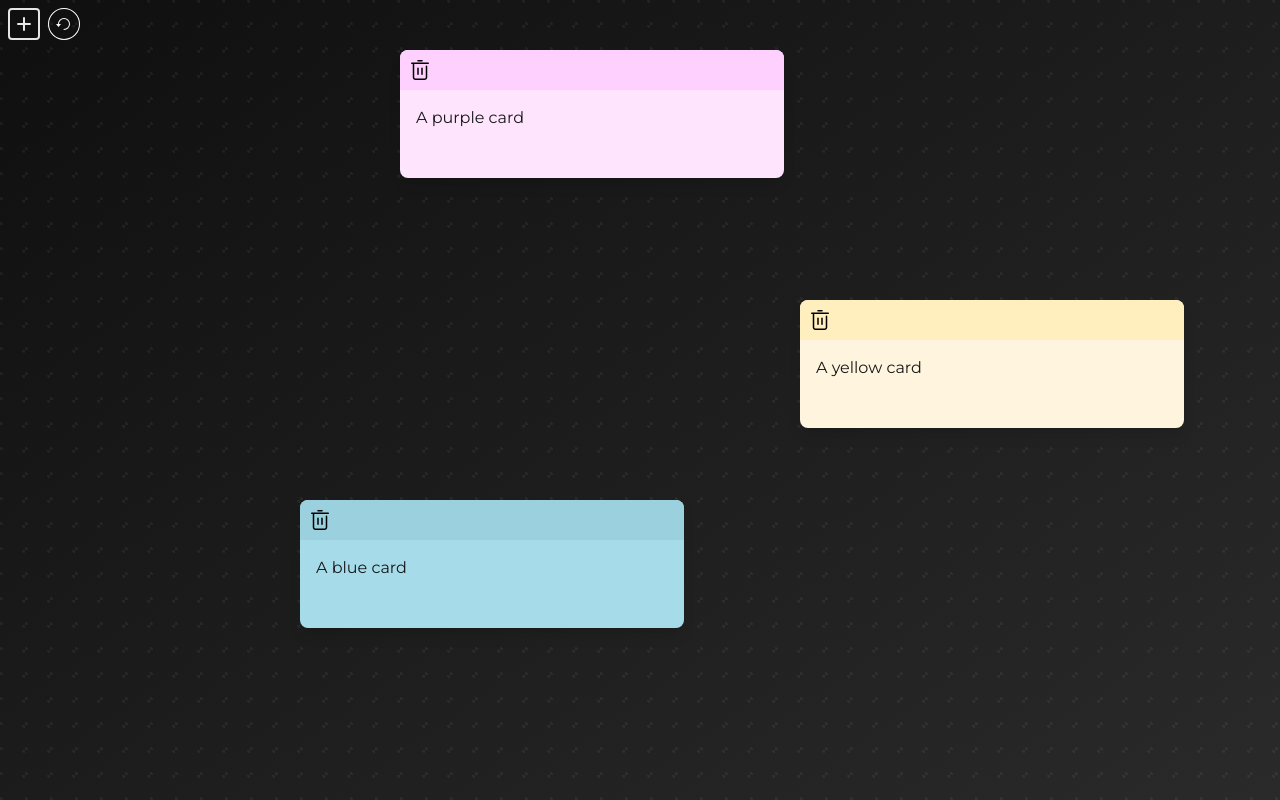
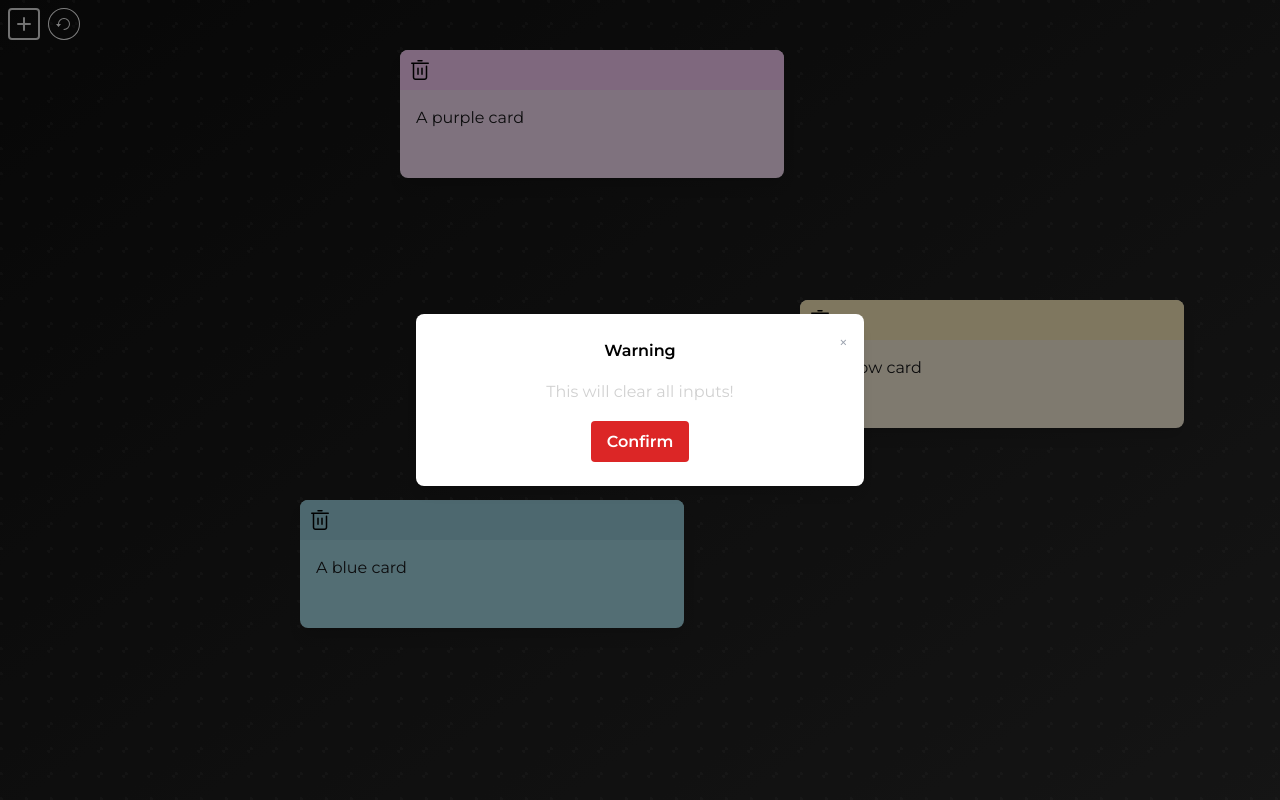
Before and after one commit to Laurc2004/draggable-note-cards, a React (Vite) app: page / in a window 1280 px wide. Both pictures are taken after a click on the element 64 px from the left and 24 px from the top of the page. Built offline with nearby package versions, Linux system fonts and the light colour scheme.

Commit message:
feat:删除前显示modal框警告

```diff
--- /dev/null
+++ b/src/components/modal.tsx
@@ -0,0 +1,34 @@
+import React, { useState } from 'react';
+
+interface ModalProps {
+    isOpen: boolean;
+    onClose: () => void;
+    children?: React.ReactNode;
+}
+
+const Modal: React.FC<ModalProps> = ({ isOpen, onClose, children }) => {
+    if (!isOpen) return null;
+
+    return (
+        <div className="fixed inset-0 flex items-center justify-center z-50">
+            {/* Overlay */}
+            <div className="absolute inset-0 bg-black opacity-50" onClick={onClose}></div>
+
+            {/* Modal content */}
+            <div className="bg-white rounded-lg shadow-lg p-6 relative w-full max-w-md">
+                {/* Close button */}
+                <button
+                    className="absolute top-4 right-4 text-gray-400 hover:text-gray-600"
+                    onClick={onClose}
+                >
+                    &times;
+                </button>
+
+                {/* Children content */}
+                {children}
+            </div>
+        </div>
+    );
+};
+
+export default Modal;
--- a/src/pages/NotesPage.tsx
+++ b/src/pages/NotesPage.tsx
@@ -6,9 +6,11 @@ import colorSchemes from "../assets/colorSchemes.ts";
 import NewNoteCard from "../components/NewNoteCard.tsx";
 import toast from "react-hot-toast";
 import Refresh from "../icons/Refresh.tsx";
+import Modal from "../components/modal.tsx";
 
 const NotesPage: React.FC = () => {
   const [notes, setNotes] = useState<Note[]>([]);
+  const [isModalOpen, setIsModalOpen] = useState(false);
 
   // 初始化状态从 localStorage 加载笔记数据
   useEffect(() => {
@@ -92,8 +94,14 @@ const NotesPage: React.FC = () => {
 
   // 处理刷新事件
   const handleRefreshNote = () => {
+    setIsModalOpen(true)
+  }
+
+  // 刷新事件
+  const RefreshNote = () => {
     localStorage.clear()
     window.location.reload();
+    setIsModalOpen(false)
   }
 
   return (
@@ -109,6 +117,17 @@ const NotesPage: React.FC = () => {
               <NoteCard key={note.id} note={note} onUpdate={handleUpdateNote}/>
           ))}
         </div>
+
+        <Modal isOpen={isModalOpen} onClose={() => setIsModalOpen(false)}>
+          <h2 className="text-black font-black mb-4">Warning</h2>
+          <p className="mb-4">This will clear all inputs!</p>
+          <button
+              className="bg-red-600 hover:bg-red-600 text-white font-bold py-2 px-4 rounded"
+              onClick={() => RefreshNote()}
+          >
+            Confirm
+          </button>
+        </Modal>
       </div>
   );
 };
```
